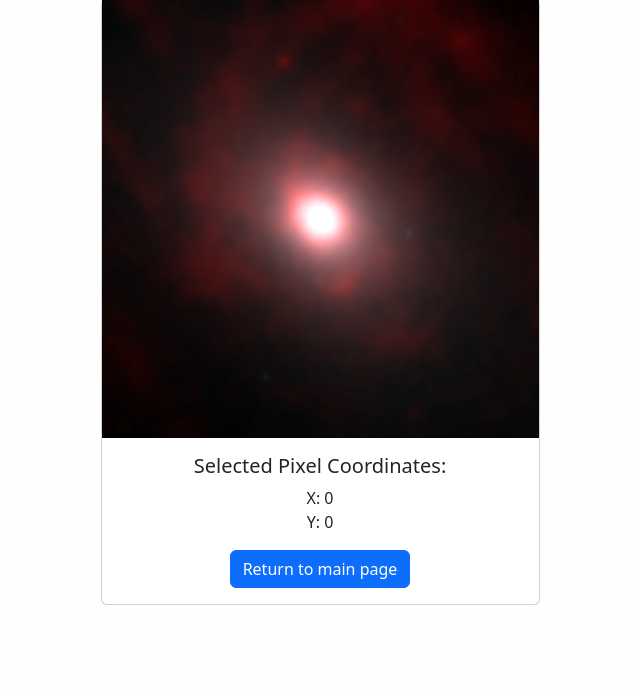
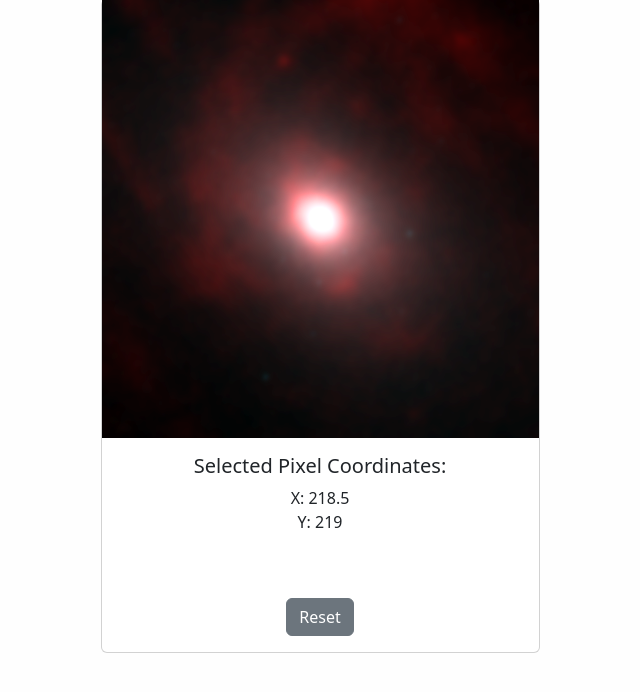
Before and after one commit to Cytrus14/symphony-of-ether, a Flask app: page /video in a window 1280 px wide. Shown: the part 78-770 px from the top of the page, without its empty margins (320-960 px from the left). Run offline with Flask 3, Linux system fonts and the light colour scheme.

Commit message:
reset i middle x,y

```diff
--- a/symphony_of_ether/templates/video.html
+++ b/symphony_of_ether/templates/video.html
@@ -36,9 +36,11 @@
                     <h5 class="card-title">Selected Pixel Coordinates:</h5>
                     <p class="card-text">
                         X: <span id="xCoord">0</span><br>
-                        Y: <span id="yCoord">0</span>
+                        Y: <span id="yCoord">0</span><br>
+                        <span id="imageWidth"></span><br>
+                        <span id="imageHeight"></span><br>
                     </p>
-                    <a href="/" class="btn btn-primary">Return to main page</a>
+                    <button id="resetButton" class="btn btn-secondary">Reset</button>
                 </div>
             </div>
         </div>
@@ -48,6 +50,26 @@
     const pixelImage = document.getElementById('pixelImage');
     const xCoordSpan = document.getElementById('xCoord');
     const yCoordSpan = document.getElementById('yCoord');
+    const imageWidthSpan = document.getElementById('imageWidth');
+    const imageHeightSpan = document.getElementById('imageHeight');
+
+    // Pobieranie wymiarów obrazu
+    const image = new Image();
+    image.src = "../static/astronomical_objects/m31/visualization.png";
+    image.onload = function() {
+        // Pobierz szerokość i wysokość obrazu
+        const width = this.naturalWidth;
+        const height = this.naturalHeight;
+
+        // Ustaw szerokość i wysokość w odpowiednich elementach HTML
+        //imageWidthSpan.textContent = width/2;
+        //imageHeightSpan.textContent = height/2;
+
+        // Ustaw wartość domyślną dla x
+        xCoordSpan.textContent = width/2;
+        yCoordSpan.textContent = height/2;
+    };
+
 
     pixelImage.addEventListener('click', function(event) {
         const rect = pixelImage.getBoundingClientRect();
@@ -74,6 +96,12 @@
             console.error('Błąd przesyłania danych:', error);
         });
     });
+        resetButton.addEventListener('click', function() {
+        const width = image.naturalWidth;
+        const height = image.naturalHeight
+        xCoordSpan.textContent = width/2;
+        yCoordSpan.textContent = height/2;
+    });
 </script>
 </body>
 </html>
```
